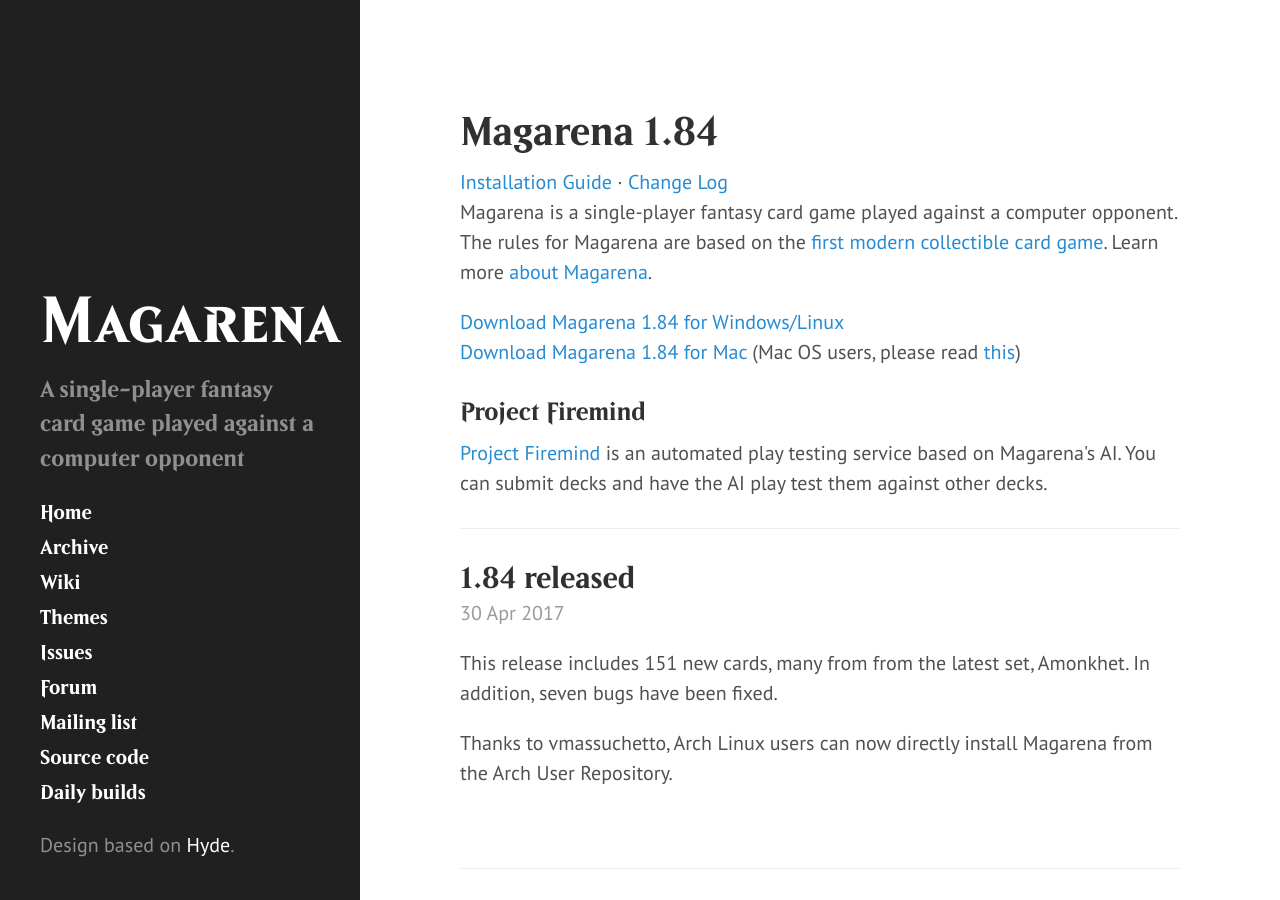
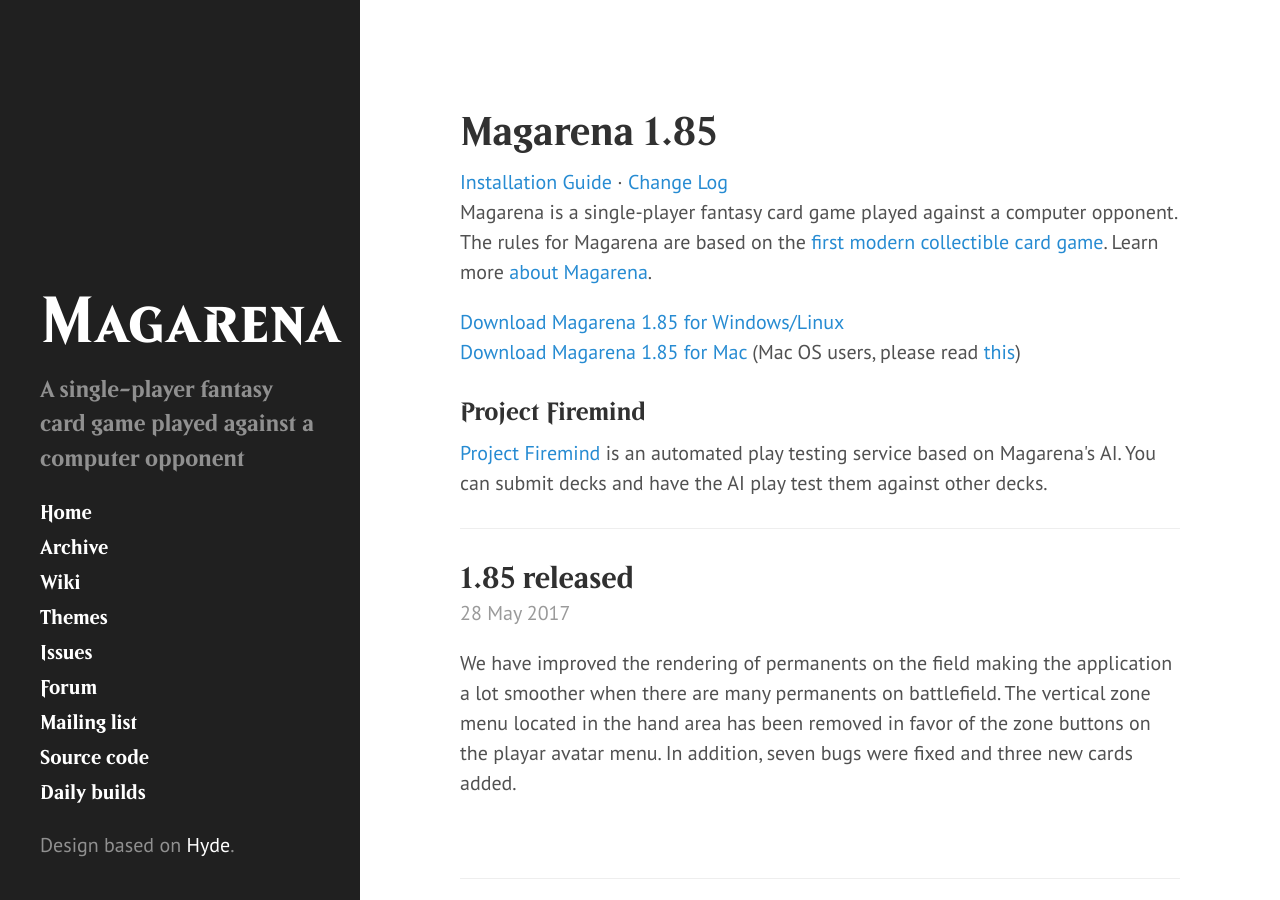
Before and after one commit to magarena/magarena.github.io, a Jekyll site: the page built from index.html, in a window 1280 px wide and 900 px high. Built offline with Jekyll 4.4.1, drawn with Linux system fonts in a browser that asks for light colours; the list of posts is cut into pages by our own code.

Commit message:
release post for 1.85

```diff
--- a/_config.yml
+++ b/_config.yml
@@ -20,7 +20,7 @@
 paginate:         1
 
 # Custom vars
-version:          '1.84'
+version:          '1.85'
 
 github:
   repo:           //github.com/magarena/magarena
--- /dev/null
+++ b/_posts/2017-05-28-1-85-released.md
@@ -0,0 +1,10 @@
+---
+layout: post
+title: "1.85 released"
+---
+
+We have improved the rendering of permanents on the field making the
+application a lot smoother when there are many permanents on battlefield.  The
+vertical zone menu located in the hand area has been removed in favor of the
+zone buttons on the playar avatar menu. In addition, seven bugs were fixed and
+three new cards added.
```
